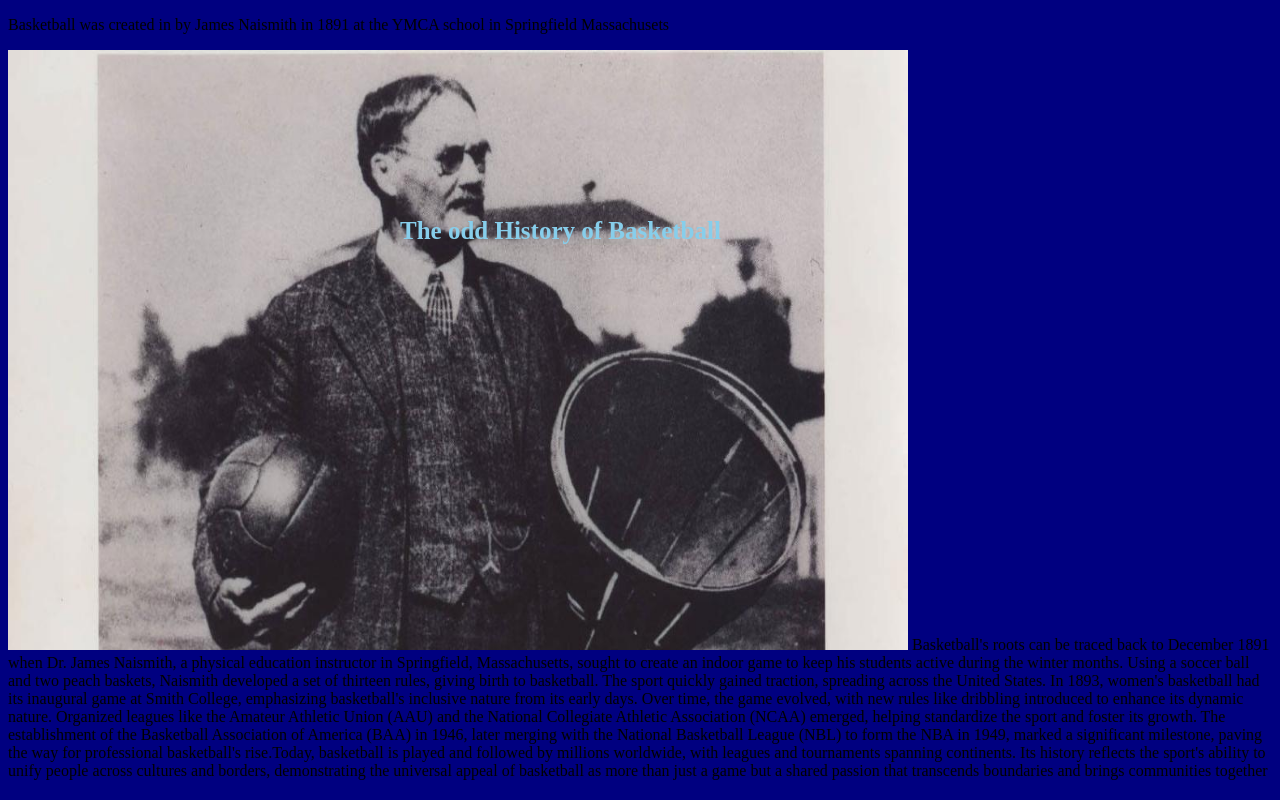
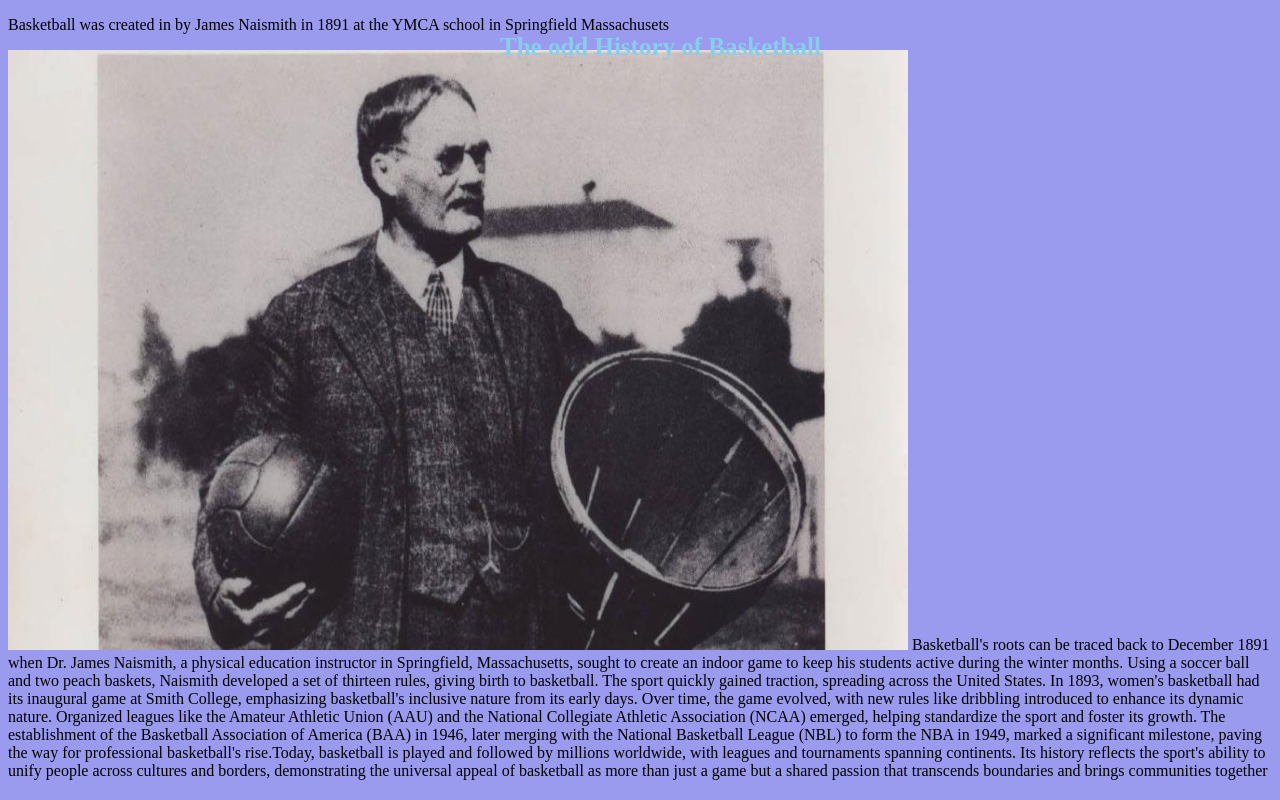
Before and after one commit to matthew-matthijs/matthew-matthijs.github.io, a plain HTML site: page BaskeballHist.html in a window 1280 px wide. Drawn offline with Linux system fonts and the light colour scheme.

Commit message:
Add files via upload

```diff
--- a/Basketball.css
+++ b/Basketball.css
@@ -1,9 +1,9 @@
 h1{
-    position: absolute; top: 200px;left: 400px;
+    position: absolute; left: 500px;
     color: skyblue;
     font-size: 25px;
 }
 
 body{
-    background-color: navy;
+    background-color: rgb(154, 154, 238);
 }
```
